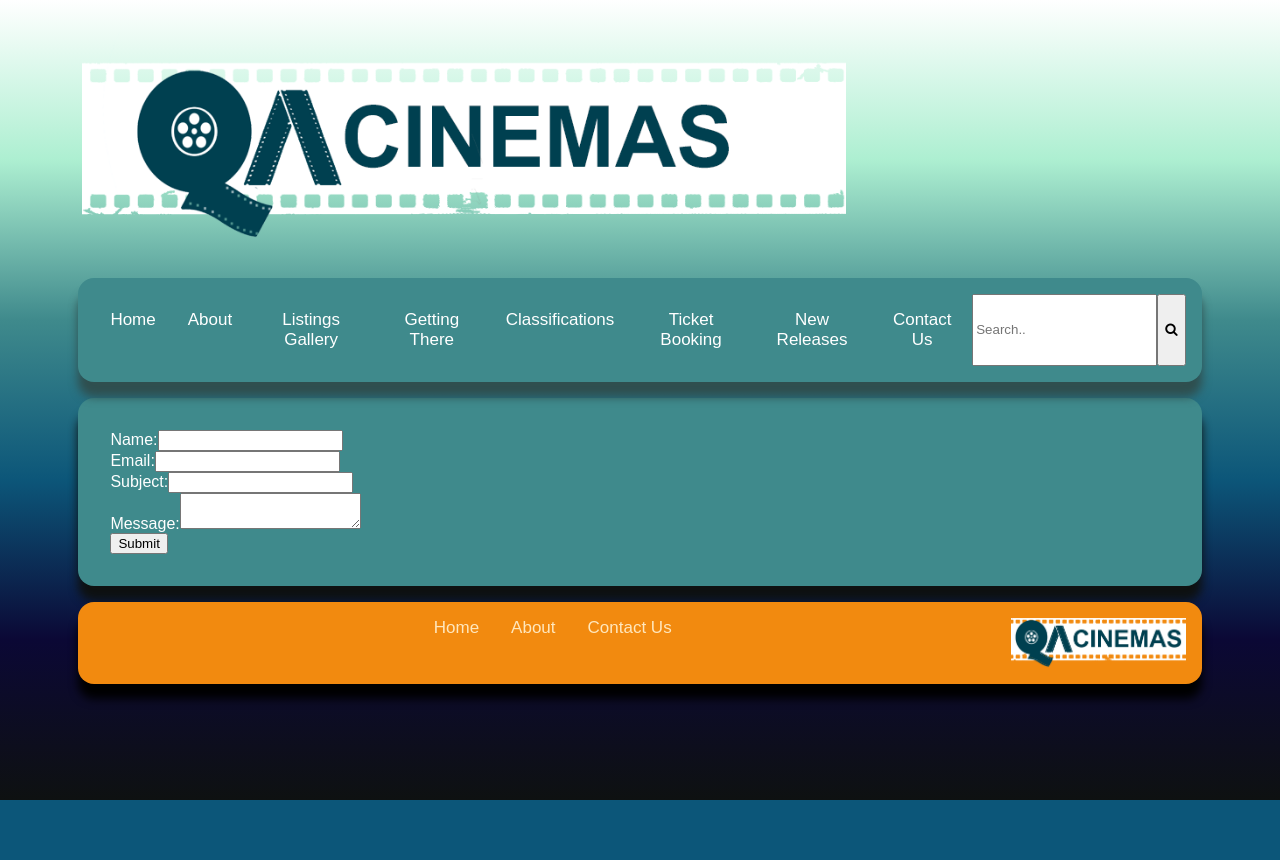
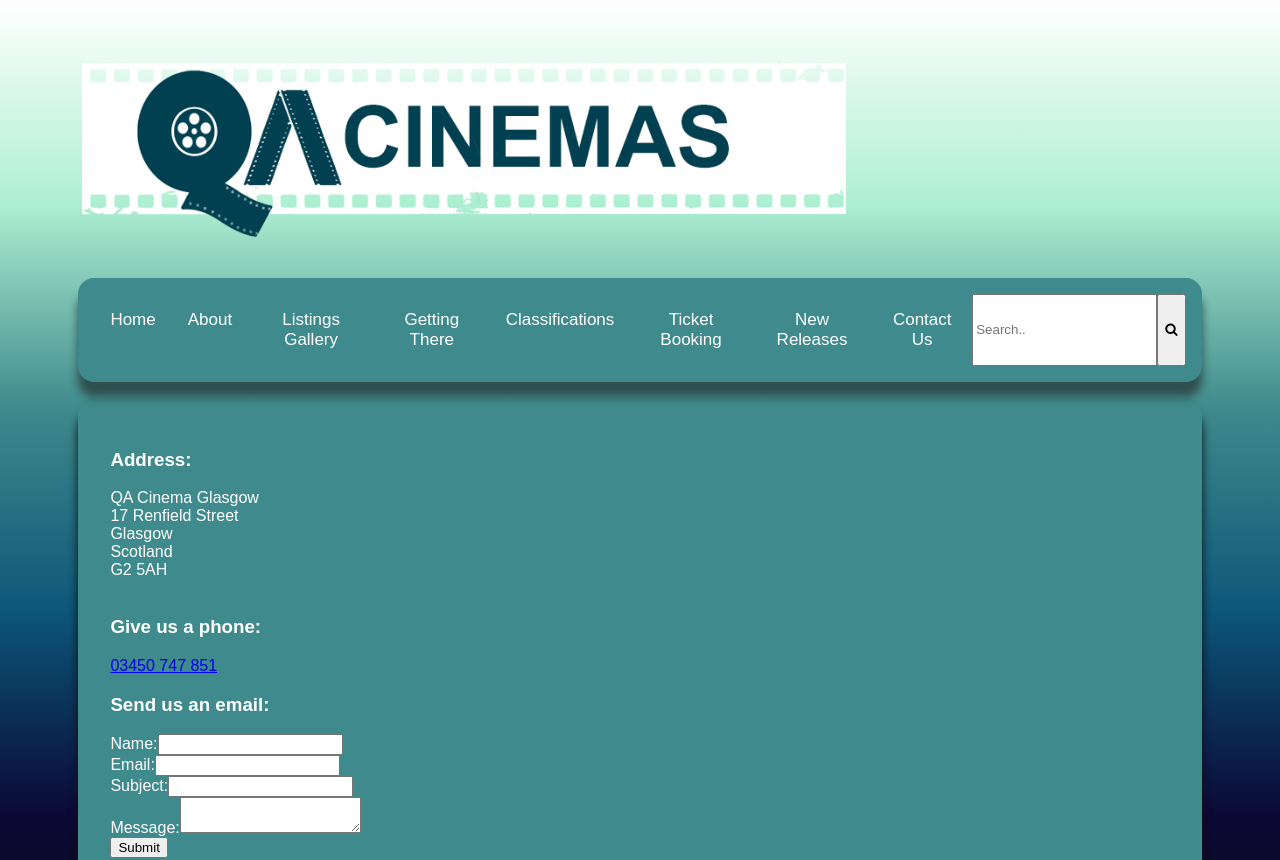
Before and after one commit to Callum-Robinson/QA-Cinema-Project-FrontEnd, a React (Create React App) app: page /contactus in a window 1280 px wide. Shown: the top 860 px of the page. Before the commit the page ends 800 px from the top, so only its background shows below. Built offline with nearby package versions, Linux system fonts and the light colour scheme.

Commit message:
added info to contact page

```diff
--- a/src/App.css
+++ b/src/App.css
@@ -169,7 +169,7 @@ footer {
   margin:16px;
   margin-bottom: 10;
   margin-left: 5%;
-  text-align: center;
+  text-align: left;
   color: white;
   box-shadow: 0px 15px 10px black
 
@@ -178,7 +178,7 @@ footer {
 footer a {
   float: centre;
   color: #FFE7BD;
-  text-align: center;
+  text-align: left;
   padding: 16px;
   text-decoration: none;
   font-size: 17px;
--- a/src/Components/Contact/ContactPage.jsx
+++ b/src/Components/Contact/ContactPage.jsx
@@ -6,6 +6,16 @@ const ContactPage = () => {
     return (
         <>
             <main>
+                <h3>Address:</h3>
+                        QA Cinema Glasgow<br />
+                        17 Renfield Street<br />
+                        Glasgow<br />
+                        Scotland<br />
+                        G2 5AH<br />
+                        <br />
+                <h3>Give us a phone:</h3>
+                <a href="tel:03450747851">03450 747 851</a><br/>
+                <h3>Send us an email:</h3>
             <EmailForm />
             </main>
         </>
```
